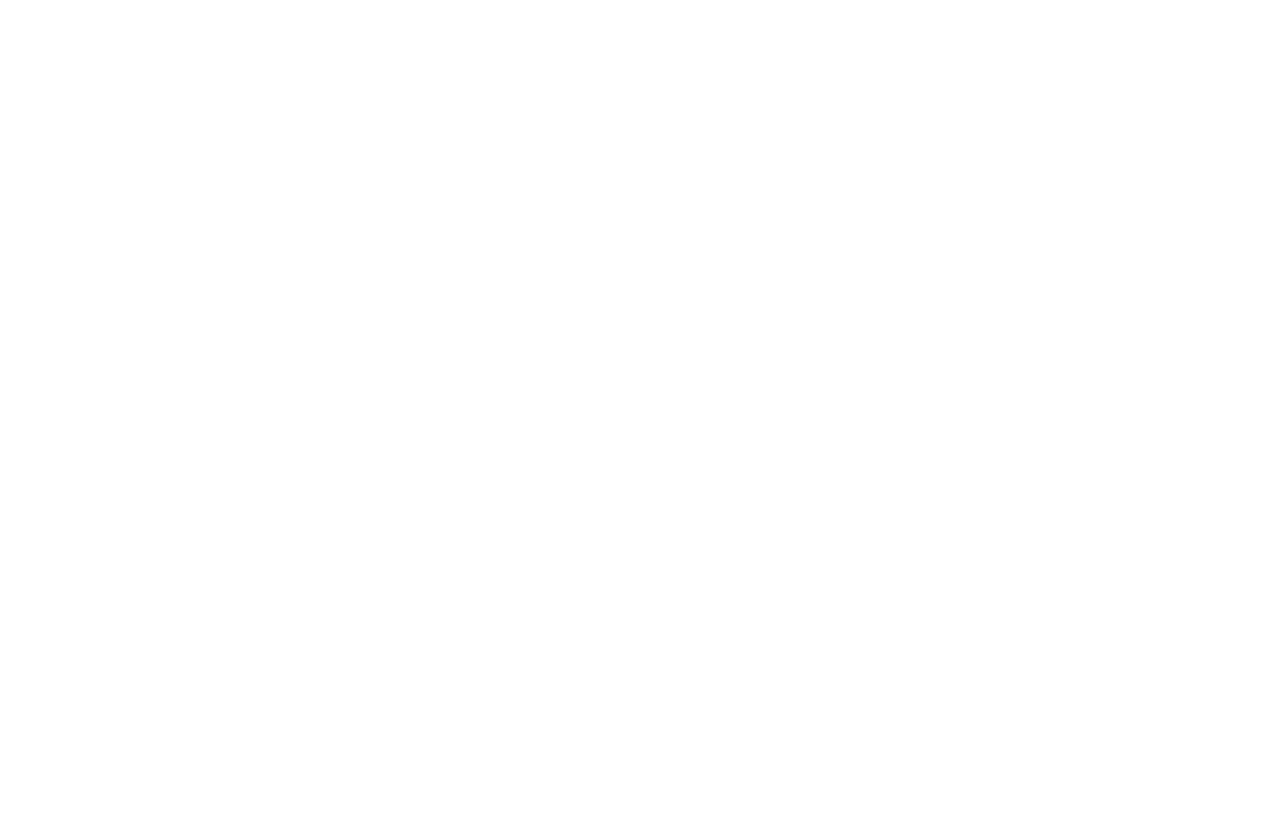
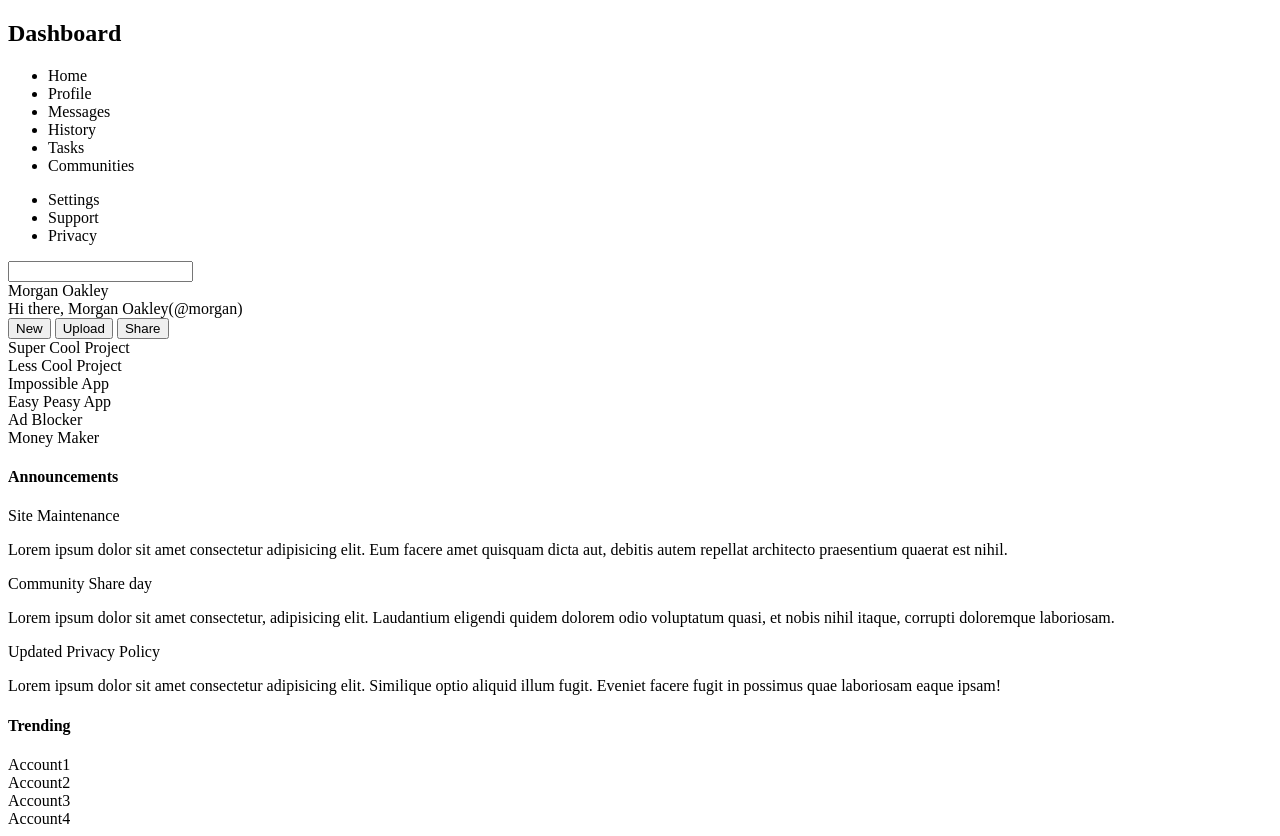
Before and after one commit to TiagoSobral/project-admin-dashboard, a plain HTML site: page index.html in a window 1280 px wide. Before the commit the page ends 800 px from the top, so only its background shows below. Drawn offline with Linux system fonts and the light colour scheme.

Commit message:
(feat) main html elements w/classes

```diff
--- a/index.html
+++ b/index.html
@@ -8,6 +8,80 @@
     <title>Admin Dashboard</title>
 </head>
 <body>
-
+    <aside class="sidebar-menu">
+        <h1>Dashboard</h1>
+        <ul class="dash-tabs">
+            <li>Home</li>
+            <li>Profile</li>
+            <li>Messages</li>
+            <li>History</li>
+            <li>Tasks</li>
+            <li>Communities</li>
+        </ul>
+        <ul class="dash-preferences">
+            <li>Settings</li>
+            <li>Support</li>
+            <li>Privacy</li>
+        </ul>
+    </aside>
+    <div class="main-wrapper">
+        <header>
+            <search>
+                <div class="search-section">
+                    <label for="search-bar"></label>
+                    <input type="search" name="search-bar" id="search-bar">
+                </div>
+                <div class="user-icons">Morgan Oakley</div>
+            </search>
+            <nav>
+                <div class="introduction">Hi there,
+                    Morgan Oakley(@morgan)
+                </div>
+                <div class="nav-buttons">
+                    <button>New</button>
+                    <button>Upload</button>
+                    <button>Share</button>
+                </div>
+            </nav>
+        </header>
+        <main class="main-content">
+            <div class="content-cards">
+                <div class="card1">Super Cool Project</div>
+                <div class="card2">Less Cool Project</div>
+                <div class="card3">Impossible App</div>
+                <div class="card4">Easy Peasy App</div>
+                <div class="card5">Ad Blocker</div>
+                <div class="card6">Money Maker</div>
+            </div>
+            <aside class="aside-cards">
+                <div class="card-1">
+                    <h4>Announcements</h4>
+                    <div class="announcements">
+                        <div>
+                            <span>Site Maintenance</span>
+                            <p>Lorem ipsum dolor sit amet consectetur adipisicing elit. Eum facere amet quisquam dicta aut, debitis autem repellat architecto praesentium quaerat est nihil.</p>
+                        </div>
+                        <div>
+                            <span>Community Share day</span>
+                            <p>Lorem ipsum dolor sit amet consectetur, adipisicing elit. Laudantium eligendi quidem dolorem odio voluptatum quasi, et nobis nihil itaque, corrupti doloremque laboriosam.</p>
+                        </div>
+                        <div>
+                            <span>Updated Privacy Policy</span>
+                            <p>Lorem ipsum dolor sit amet consectetur adipisicing elit. Similique optio aliquid illum fugit. Eveniet facere fugit in possimus quae laboriosam eaque ipsam!</p>
+                        </div>
+                    </div>
+                </div>
+                <div class="card-2">
+                    <h4>Trending</h4>
+                    <div class="socials">
+                        <div>Account1</div>
+                        <div>Account2</div>
+                        <div>Account3</div>
+                        <div>Account4</div>
+                    </div>
+                </div>
+            </aside>
+        </main>
+    </div>
 </body>
 </html>
```
